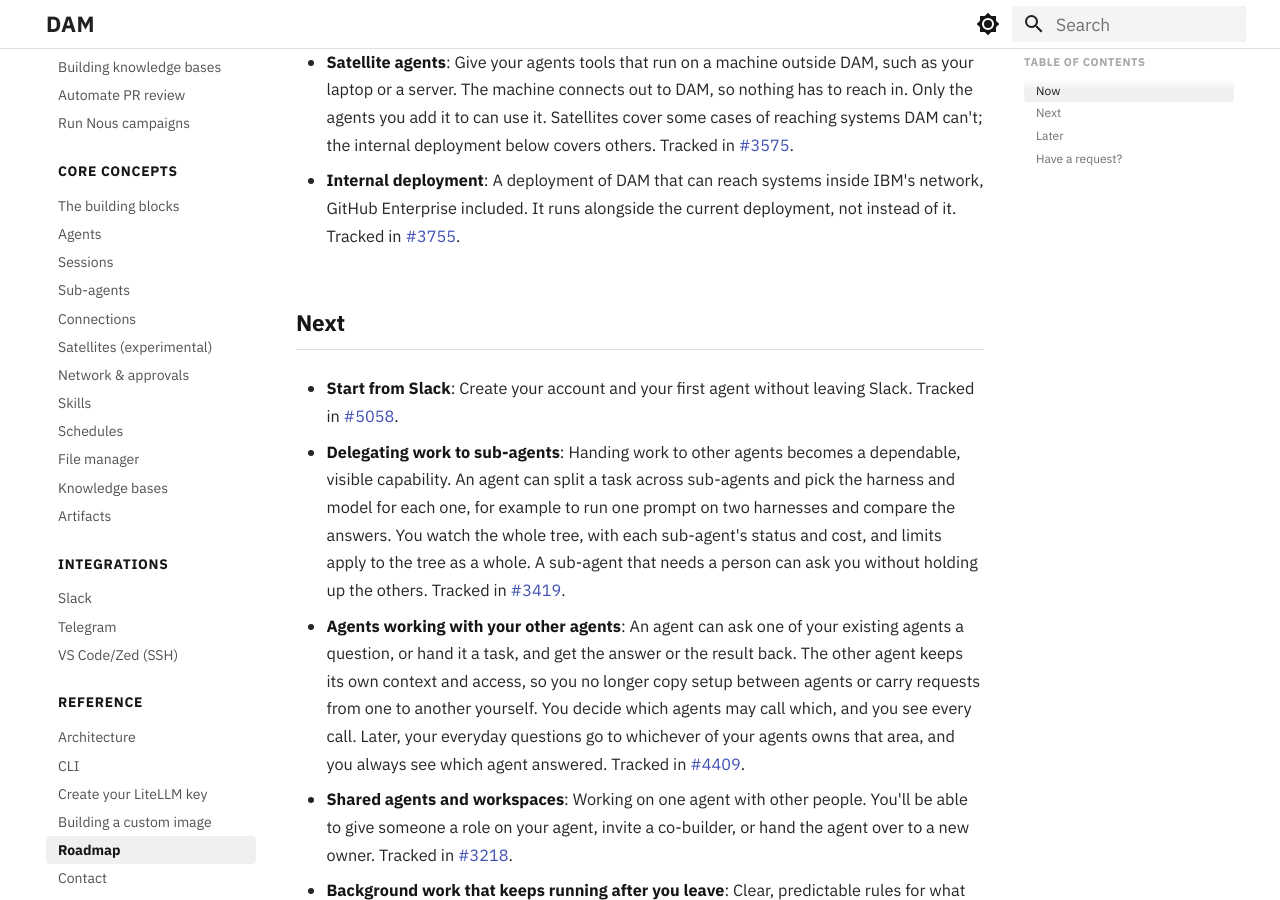
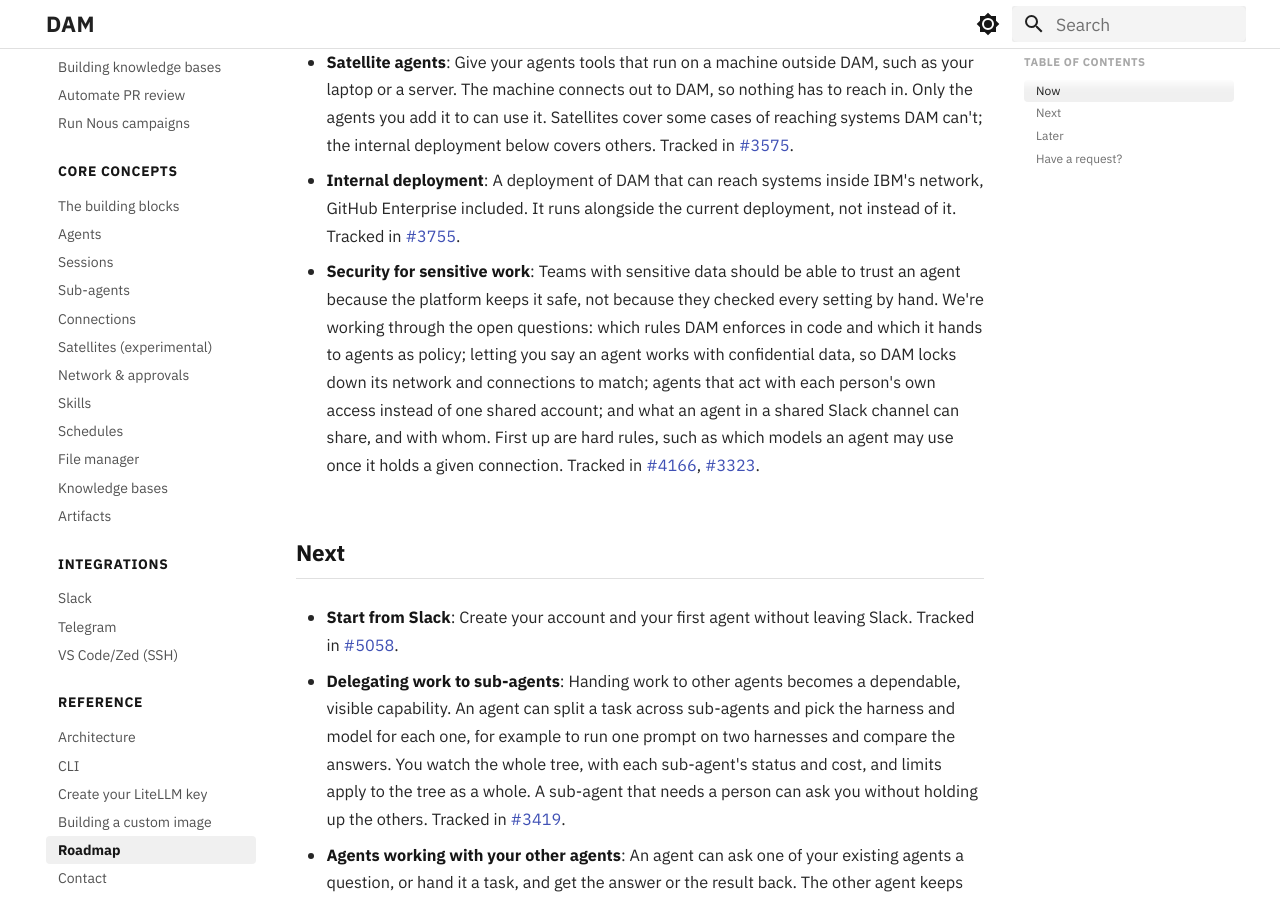
Before and after one commit to dam-agents/docs, an MkDocs documentation site: the page built from docs/reference/roadmap.md, in a window 1280 px wide and 900 px high, scrolled down 851 px. Built offline with MkDocs 1.6.1 and Material for MkDocs 9.7.7, drawn with Linux system fonts in a browser that asks for light colours.

Commit message:
docs: roadmap adds security for sensitive work (#128)
Assisted-By: Claude (Anthropic AI) <noreply@anthropic.com>

Signed-off-by: Jenna Winkler <Jenna.Winkler@ibm.com>

```diff
--- a/docs/reference/roadmap.md
+++ b/docs/reference/roadmap.md
@@ -17,6 +17,8 @@ DAM is a research project, and real users drive its direction. Much of what we b
 - **Satellite agents**: Give your agents tools that run on a machine outside DAM, such as your laptop or a server. The machine connects out to DAM, so nothing has to reach in. Only the agents you add it to can use it. Satellites cover some cases of reaching systems DAM can't; the internal deployment below covers others. Tracked in [#3575](https://github.com/dam-agents/dam/issues/3575){:target="_blank"}.
 
 - **Internal deployment**: A deployment of DAM that can reach systems inside IBM's network, GitHub Enterprise included. It runs alongside the current deployment, not instead of it. Tracked in [#3755](https://github.com/dam-agents/dam/issues/3755){:target="_blank"}.
+
+- **Security for sensitive work**: Teams with sensitive data should be able to trust an agent because the platform keeps it safe, not because they checked every setting by hand. We're working through the open questions: which rules DAM enforces in code and which it hands to agents as policy; letting you say an agent works with confidential data, so DAM locks down its network and connections to match; agents that act with each person's own access instead of one shared account; and what an agent in a shared Slack channel can share, and with whom. First up are hard rules, such as which models an agent may use once it holds a given connection. Tracked in [#4166](https://github.com/dam-agents/dam/issues/4166){:target="_blank"}, [#3323](https://github.com/dam-agents/dam/issues/3323){:target="_blank"}.
 
 ## Next
 
```
